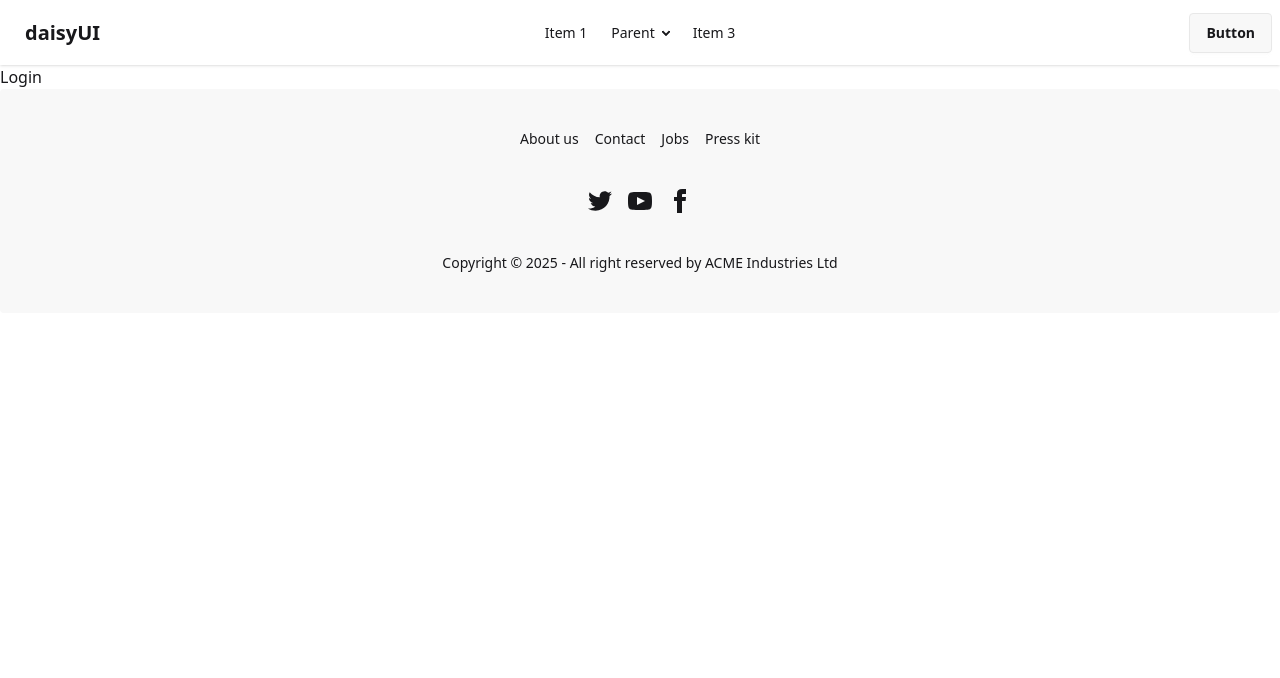
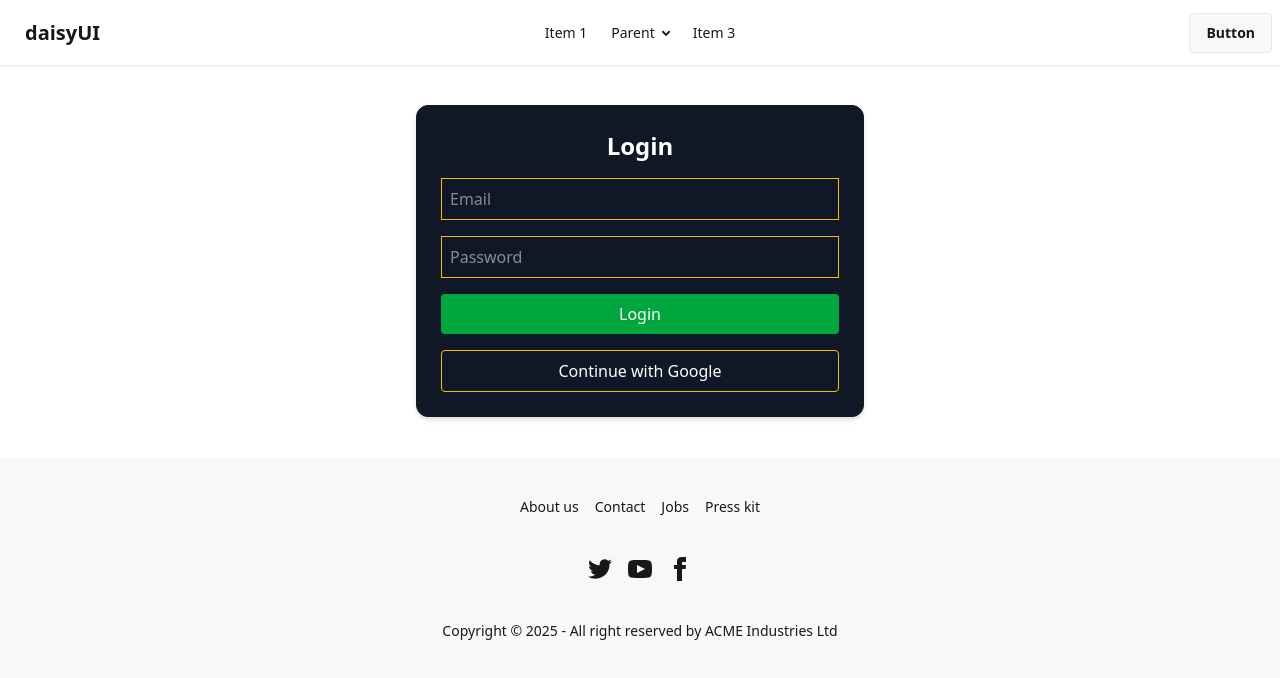
Before and after one commit to arifn165/gardening-client, a React (Vite) app: page /login in a window 1280 px wide. Shown: the top 678 px of the page. Built offline with nearby package versions, Linux system fonts and the light colour scheme; no server answers.

Commit message:
added Login and Register page

```diff
--- a/package.json
+++ b/package.json
@@ -14,7 +14,8 @@
     "firebase": "^12.0.0",
     "react": "^19.1.0",
     "react-dom": "^19.1.0",
-    "react-router": "^7.7.1"
+    "react-router": "^7.7.1",
+    "react-router-dom": "^7.7.1"
   },
   "devDependencies": {
     "@eslint/js": "^9.30.1",
--- /dev/null
+++ b/src/context/AuthContext.jsx
@@ -0,0 +1,69 @@
+import React, { createContext, useEffect, useState } from "react";
+import {
+  GoogleAuthProvider,
+  createUserWithEmailAndPassword,
+  onAuthStateChanged,
+  signInWithEmailAndPassword,
+  signInWithPopup,
+  signOut
+} from "firebase/auth";
+import { auth } from "../firebase/firebase.config";
+
+export const AuthContext = createContext(null);
+
+const googleProvider = new GoogleAuthProvider();
+
+const AuthProvider = ({ children }) => {
+  const [user, setUser] = useState(null);
+  const [loading, setLoading] = useState(true);
+
+  const createUser = (email, password) => {
+    setLoading(true);
+    return createUserWithEmailAndPassword(auth, email, password);
+  };
+
+
+  const signIn = (email, password) => {
+    setLoading(true);
+    return signInWithEmailAndPassword(auth, email, password);
+  };
+
+  // 🔐 Google Login
+  const googleLogin = () => {
+    setLoading(true);
+    return signInWithPopup(auth, googleProvider);
+  };
+
+  // 🔐 Logout
+  const logOut = () => {
+    setLoading(true);
+    return signOut(auth);
+  };
+
+  // 🔁 User observer
+  useEffect(() => {
+    const unsubscribe = onAuthStateChanged(auth, (currentUser) => {
+      setUser(currentUser);
+      setLoading(false);
+    });
+    return () => unsubscribe();
+  }, []);
+
+  // ✅ Context value
+  const authInfo = {
+    user,
+    loading,
+    createUser,
+    signIn,
+    googleLogin,
+    logOut,
+  };
+
+  return (
+    <AuthContext.Provider value={authInfo}>
+      {children}
+    </AuthContext.Provider>
+  );
+};
+
+export default AuthProvider;
--- a/src/firebase/firebase.config.js
+++ b/src/firebase/firebase.config.js
@@ -1,4 +1,5 @@
 import { initializeApp } from "firebase/app";
+import { getAuth } from "firebase/auth";
 
 const firebaseConfig = {
   apiKey: import.meta.env.VITE_apiKey,
@@ -10,4 +11,5 @@ const firebaseConfig = {
 };
 
 const app = initializeApp(firebaseConfig);
+export const auth = getAuth(app);
 export default app;
--- a/src/pages/Login.jsx
+++ b/src/pages/Login.jsx
@@ -1,11 +1,53 @@
-import React from 'react';
+import { useContext, useState } from "react";
+import { AuthContext } from "../context/AuthContext";
+import { useNavigate, useLocation } from "react-router-dom";
 
 const Login = () => {
-    return (
-        <div>
-            Login
-        </div>
-    );
+  const { signIn, googleLogin } = useContext(AuthContext);
+  const [error, setError] = useState("");
+  const navigate = useNavigate();
+  const location = useLocation();
+  const from = location.state?.from?.pathname || "/";
+
+  const handleLogin = (e) => {
+    e.preventDefault();
+    const form = e.target;
+    const email = form.email.value;
+    const password = form.password.value;
+
+    signIn(email, password)
+      .then(() => {
+        navigate(from, { replace: true });
+      })
+      .catch((err) => {
+        setError(err.message);
+      });
+  };
+
+  const handleGoogleLogin = () => {
+    googleLogin()
+      .then(() => {
+        navigate(from, { replace: true });
+      })
+      .catch((err) => {
+        setError(err.message);
+      });
+  };
+
+  return (
+    <div className="max-w-md mx-auto my-10 p-6 bg-gray-900 shadow-md border rounded-xl">
+      <h2 className="text-2xl font-bold mb-4 text-center text-white">Login</h2>
+      <form onSubmit={handleLogin} className="space-y-4">
+        <input name="email" type="email" placeholder="Email" className="w-full border border-amber-400 p-2 text-white" required />
+        <input name="password" type="password" placeholder="Password" className="w-full border border-amber-400 p-2 text-white p-2" required />
+        {error && <p className="text-red-500">{error}</p>}
+        <button className="w-full bg-green-600 text-white py-2 rounded ">Login</button>
+      </form>
+      <button onClick={handleGoogleLogin} className="w-full mt-4 border py-2 rounded border-amber-400 p-2 text-white">
+        Continue with Google
+      </button>
+    </div>
+  );
 };
 
 export default Login;
--- a/src/pages/Register.jsx
+++ b/src/pages/Register.jsx
@@ -1,11 +1,41 @@
-import React from 'react';
+import { useContext, useState } from "react";
+import { AuthContext } from "../context/AuthContext";
+import { useNavigate } from "react-router-dom";
 
 const Register = () => {
-    return (
-        <div>
-            Register;
-        </div>
-    );
+  const { createUser } = useContext(AuthContext);
+  const [error, setError] = useState("");
+  const navigate = useNavigate();
+
+  const handleRegister = (e) => {
+    e.preventDefault();
+    const form = e.target;
+    const email = form.email.value;
+    const password = form.password.value;
+    const ConfirmPassword = form.ConfirmPassword.value;
+
+    createUser(email, password ,ConfirmPassword)
+      .then(() => {
+        navigate("/");
+      })
+      .catch((err) => {
+        setError(err.message);
+      });
+  };
+
+  return (
+    <div className="max-w-md mx-auto my-10 p-6 shadow-md border rounded-xl bg-gray-900">
+      <h2 className="text-2xl font-bold mb-4 text-white text-center">Register</h2>
+      <form onSubmit={handleRegister} className="space-y-4">
+        <input name="email" type="email" placeholder="User Name :" className="w-full border border-amber-400 text-white p-2" required />
+        <input name="email" type="email" placeholder="Email" className="w-full border border-amber-400 text-white p-2" required />
+        <input name="password" type="password" placeholder="Password" className="w-full border border-amber-400 text-white p-2" required />
+        <input name="ConfirmPassword" type="Password" placeholder="Confirm Password" className="w-full border border-amber-400 text-white p-2 " required />
+        {error && <p className="text-red-500">{error}</p>}
+        <button className="w-full bg-green-600 text-white py-2 rounded">Register</button>
+      </form>
+    </div>
+  );
 };
 
 export default Register;
```
Also changed, not shown: src/main.jsx (+13 -10 lines), 1 other file (tests, documents, lock files or other folders).
